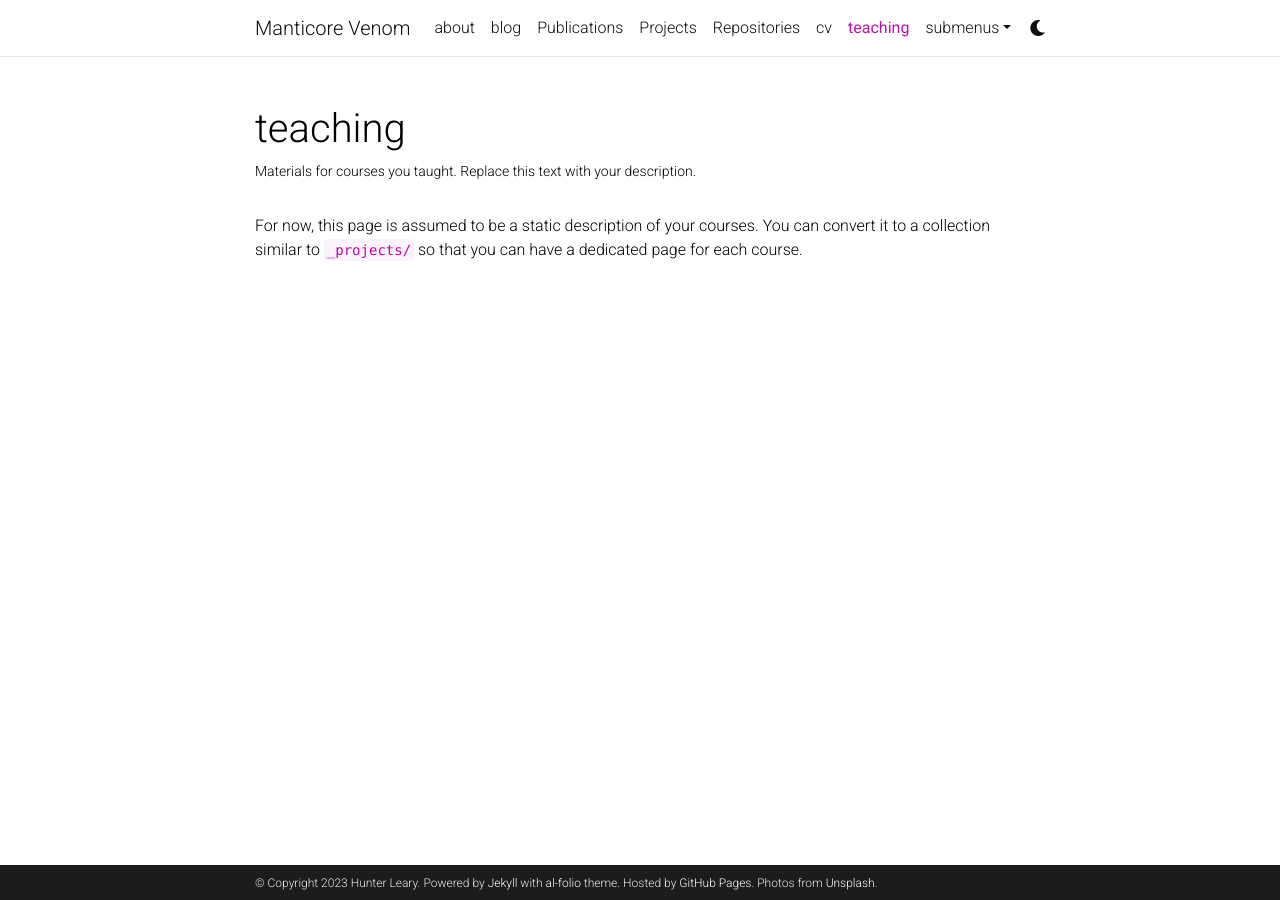
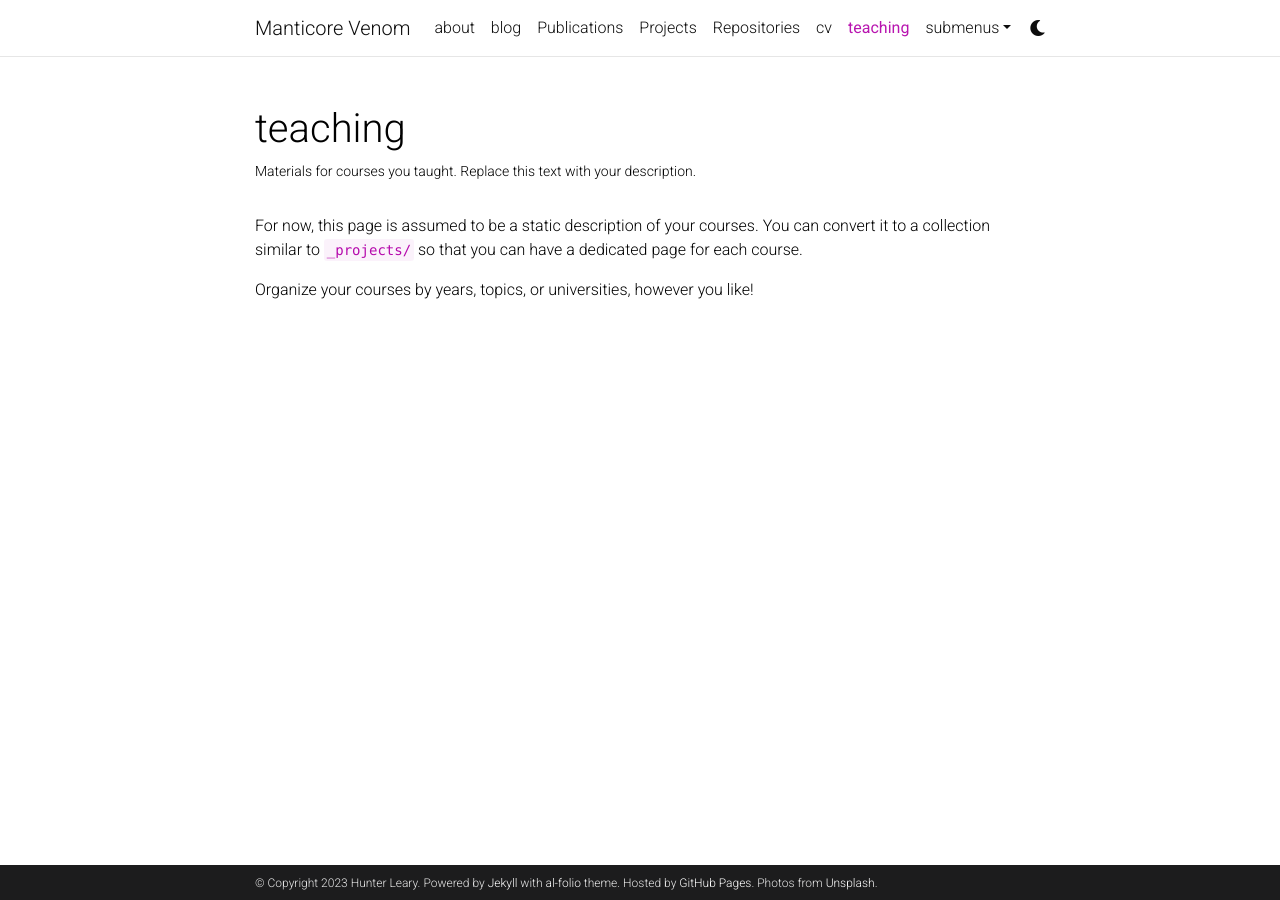
Before and after one commit to consulthunter/consulthunter.github.io, a Jekyll site: the page built from _pages/teaching.md, in a window 1280 px wide. Built offline with Jekyll 4.4.1, drawn with Linux system fonts in a browser that asks for light colours; comment, search, counter and statistics services are not loaded; a style sheet for code colours, icons or effects is not loaded.

```diff
--- a/_pages/teaching.md
+++ b/_pages/teaching.md
@@ -8,3 +8,5 @@
 ---
 
 For now, this page is assumed to be a static description of your courses. You can convert it to a collection similar to `_projects/` so that you can have a dedicated page for each course.
+
+Organize your courses by years, topics, or universities, however you like!
```
